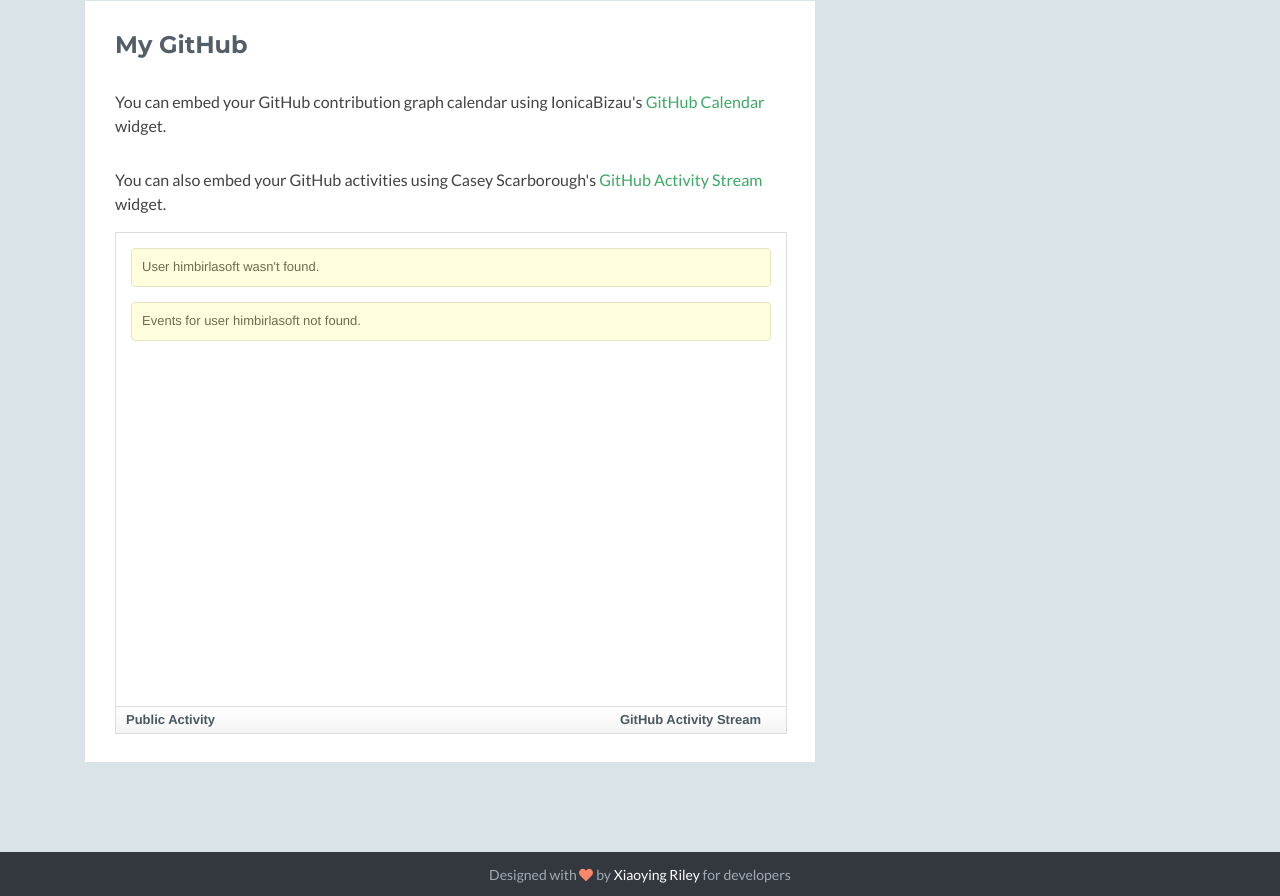
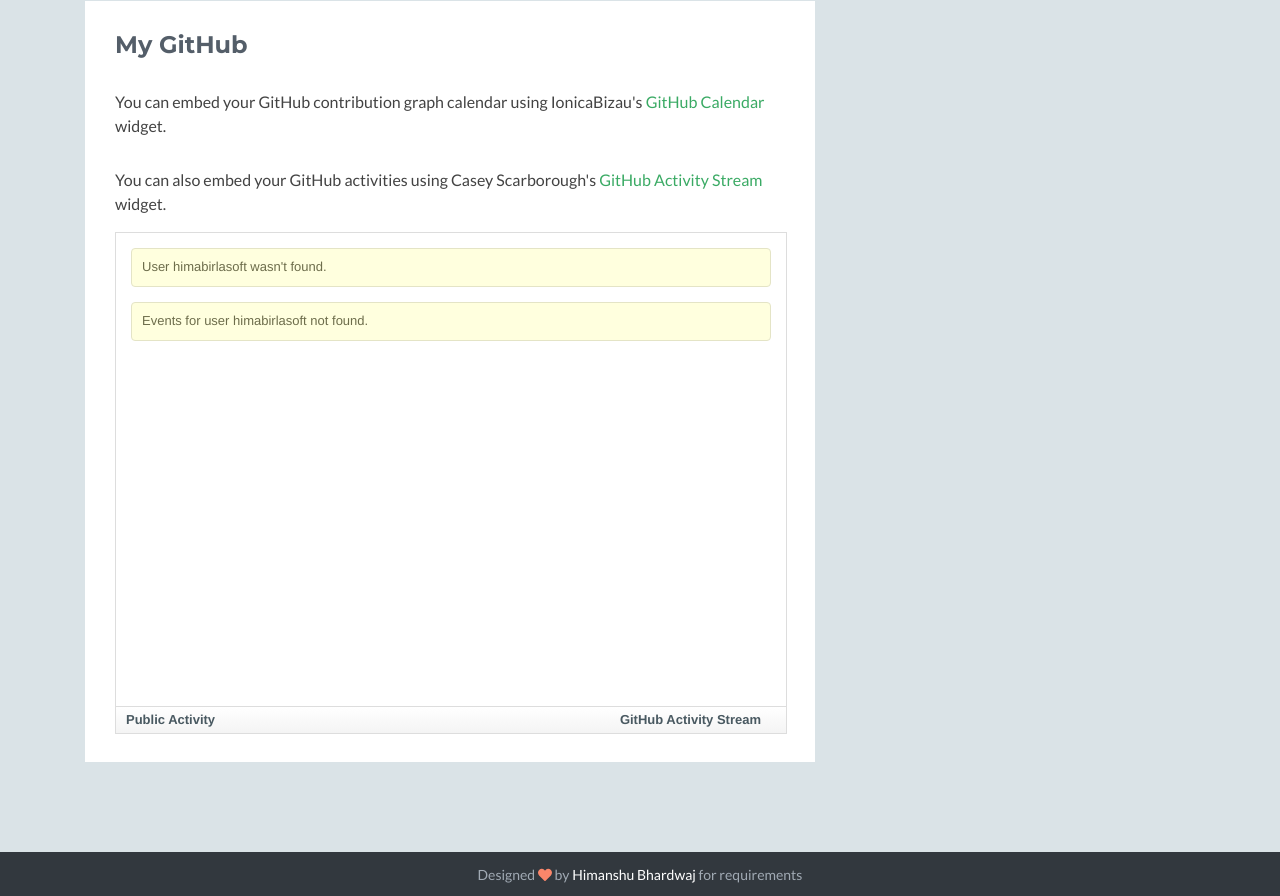
Before and after one commit to himbirlasoft/himanshubhardwaj.in, a plain HTML site: page index.html in a window 1280 px wide. Shown: the part 3871-4767 px from the top of the page. Drawn offline with nearby package versions, Linux system fonts and the light colour scheme; no server answers; some icons are missing.

Commit message:
footer change

```diff
--- a/assets/js/main.js
+++ b/assets/js/main.js
@@ -60,11 +60,11 @@ jQuery(document).ready(function($) {
     );
 
     /* Github Calendar - https://github.com/IonicaBizau/github-calendar */
-    new GitHubCalendar("#github-graph", "himbirlasoft");
+    new GitHubCalendar("#github-graph", "himabirlasoft");
 
 
     /* Github Activity Feed - https://github.com/caseyscarborough/github-activity */
-    GitHubActivity.feed({ username: "himbirlasoft", selector: "#ghfeed" });
+    GitHubActivity.feed({ username: "himabirlasoft", selector: "#ghfeed" });
 
 
 });
--- a/index.html
+++ b/index.html
@@ -386,7 +386,7 @@
     <footer class="footer">
         <div class="container text-center">
                 <!--/* This template is released under the Creative Commons Attribution 3.0 License. Please keep the attribution link below when using for your own project. Thank you for your support. :) If you'd like to use the template without the attribution, you can check out our commercial license options via our website: themes.3rdwavemedia.com */-->
-                <small class="copyright">Designed with <i class="fas fa-heart"></i> by <a href="https://themes.3rdwavemedia.com" target="_blank">Xiaoying Riley</a> for developers</small>
+                <small class="copyright">Designed <i class="fas fa-heart"></i> by <a href="mailto:bhardwajamity@gmail.com" target="_blank">Himanshu Bhardwaj</a> for requirements</small>
         </div><!--//container-->
     </footer><!--//footer-->
 
```
